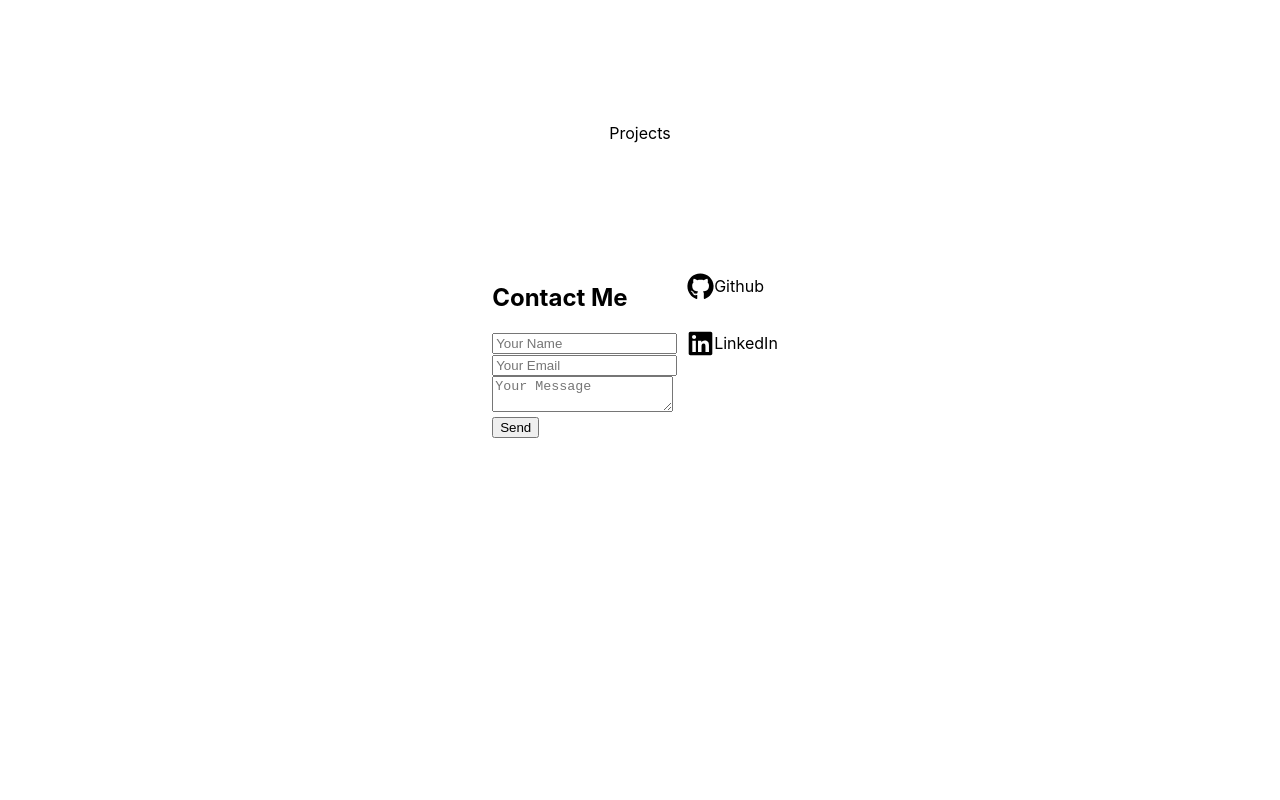
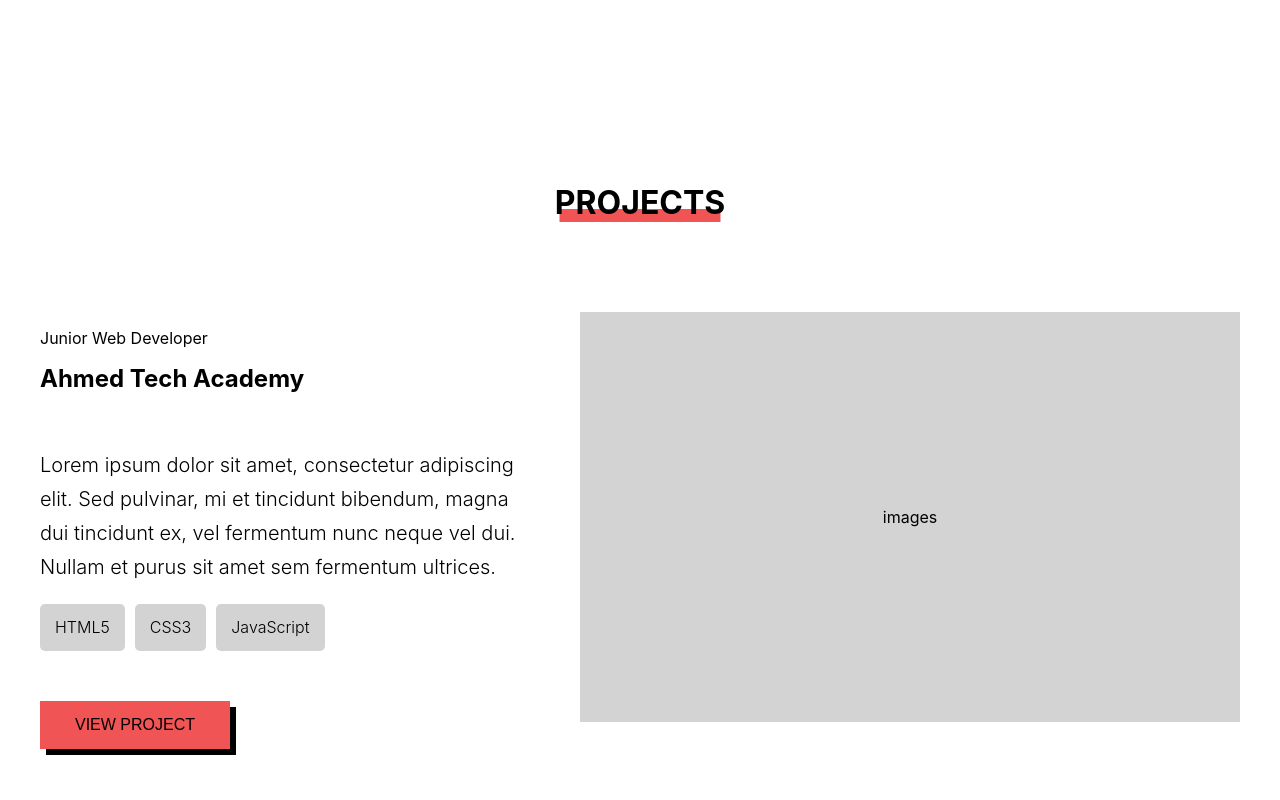
Before and after one commit to NatskiNa/Nat-portfolio-2024, a React (Create React App) app: page / in a window 1280 px wide. Shown: the part 1240-2040 px from the top of the page. Before the commit the page ends 1738 px from the top, so only its background shows below. Built offline with nearby package versions, Linux system fonts and the light colour scheme; the HTML template or start-up script is replaced by a standard one.

Commit message:
Crested ProjectData.js

```diff
--- a/src/App.css
+++ b/src/App.css
@@ -8,7 +8,7 @@
 .page-section {
   width: 100%;
   padding: 20px;
-  margin-bottom: 40px;
+  margin-bottom: 10px;
   align-items: center;
 }
 
@@ -16,6 +16,35 @@
   display: flex;
   flex-direction: column;
   padding: 20px;
+}
+
+.section-title {
+  font-size: 1.5rem;
+  font-weight: 700;
+  margin-bottom: 10px;
+  text-align: center;
+  position: relative;
+  z-index: 1;
+}
+
+.section-title::after {
+  content: '';
+  display: block;
+  width: 120px; /* ラインの幅を適切に調整 */
+  height: 9px; /* ラインの太さを設定 */
+  background-color: #f05454;
+  position: absolute;
+  bottom: 2px;
+  left: 50%; /* 左端を50%に設定 */
+  transform: translateX(-50%); /* 中央に寄せる */
+  z-index: -1;
+}
+
+.content-title {
+  font-size: 1.2rem;
+  font-weight: 700;
+  margin-bottom: 20px;
+  text-align: left;
 }
 
 @media screen and (min-width: 769px) {
@@ -26,8 +55,37 @@
     margin-bottom: 60px;
   }
 
+  .section-title {
+    font-size: 2rem;
+    margin-bottom: 50px;
+    z-index: 1;
+  }
+
+  .section-title::after {
+    content: '';
+    display: block;
+    width: 161px; /* ラインの幅を適切に調整 */
+    height: 13px; /* ラインの太さを設定 */
+    background-color: #f05454;
+    position: absolute;
+    bottom: 0px; /* タイトルの下に少し余白を持たせる */
+    left: 50%; /* 左端を50%に設定 */
+    transform: translateX(-50%); /* 中央に寄せる */
+    z-index: -1;
+  }
+
   .section-container {
-    padding: 20px;
+    display: flex;
+    flex-direction: row;
+    justify-content: space-between;
+    margin: 0 auto;
+  }
+
+  .content-title {
+    font-size: 1.5rem;
+    text-align: left;
+    margin-bottom: 30px;
+    margin-top: 0;
   }
 }
 
@@ -36,4 +94,12 @@
     width: 100%;
     max-width: 1400px;
   }
+
+  .section-container {
+    padding: 40px;
+  }
+
+  .content-title {
+    margin-bottom: 30px;
+  }
 }
--- a/src/components/pages/Projects.js
+++ b/src/components/pages/Projects.js
@@ -3,8 +3,36 @@ import './styles/Projects.css';
 
 const Projects = () => {
   return (
-    <div id="projects" className="projects-section">
-      Projects
+    <div id="projects" className="page-section">
+      <h1 className="section-title">PROJECTS</h1>
+      <div className="section-container">
+        <div className="project">
+          <p className="job-title">Junior Web Developer</p>
+          <h2 className="content-title">Ahmed Tech Academy</h2>
+          <div className="project-content">
+            <p>
+              Lorem ipsum dolor sit amet, consectetur adipiscing elit. Sed
+              pulvinar, mi et tincidunt bibendum, magna dui tincidunt ex, vel
+              fermentum nunc neque vel dui. Nullam et purus sit amet sem
+              fermentum ultrices.
+            </p>
+            <div className="skills-content">
+              <div className="skill-item">HTML5</div>
+              <div className="skill-item">CSS3</div>
+              <div className="skill-item">JavaScript</div>
+            </div>
+            <div className="button-container">
+              <a href="/NN_CV.pdf" target="_blank" rel="noopener noreferrer">
+                <button>VIEW PROJECT</button>
+              </a>
+            </div>
+          </div>
+        </div>
+
+        <div className="project-images">
+          <div className="image-container">images</div>
+        </div>
+      </div>
     </div>
   );
 };
--- a/src/components/pages/styles/About.css
+++ b/src/components/pages/styles/About.css
@@ -1,25 +1,3 @@
-.section-title {
-  font-size: 1.5rem;
-  font-weight: 700;
-  margin-bottom: 20px;
-  text-align: center;
-  position: relative;
-  z-index: 1;
-}
-
-.section-title::after {
-  content: '';
-  display: block;
-  width: 120px; /* ラインの幅を適切に調整 */
-  height: 9px; /* ラインの太さを設定 */
-  background-color: #f05454;
-  position: absolute;
-  bottom: 2px;
-  left: 50%; /* 左端を50%に設定 */
-  transform: translateX(-50%); /* 中央に寄せる */
-  z-index: -1;
-}
-
 .about,
 .skills {
   width: 100%;
@@ -27,16 +5,10 @@
 }
 
 .about-content {
+  font-size: 1.1rem;
   text-align: left;
   line-height: 1.5;
   font-weight: 300;
-}
-
-.content-title {
-  font-size: 1.2rem;
-  font-weight: 700;
-  margin-bottom: 20px;
-  text-align: center;
 }
 
 .skills-content {
@@ -81,31 +53,12 @@ button:active {
 }
 
 @media screen and (min-width: 769px) {
-  .section-container {
+  /* .section-container {
     display: flex;
     flex-direction: row;
     justify-content: space-between;
     margin: 0 auto;
-  }
-
-  .section-title {
-    font-size: 2rem;
-    margin-bottom: 50px;
-    z-index: 1;
-  }
-
-  .section-title::after {
-    content: '';
-    display: block;
-    width: 161px; /* ラインの幅を適切に調整 */
-    height: 13px; /* ラインの太さを設定 */
-    background-color: #f05454;
-    position: absolute;
-    bottom: 0px; /* タイトルの下に少し余白を持たせる */
-    left: 50%; /* 左端を50%に設定 */
-    transform: translateX(-50%); /* 中央に寄せる */
-    z-index: -1;
-  }
+  } */
 
   .about,
   .skills {
@@ -113,16 +66,9 @@ button:active {
   }
 
   .about-content {
-    font-size: 1.1rem;
+    font-size: 1.12rem;
     line-height: 1.6;
     margin-top: 50px;
-  }
-
-  .content-title {
-    font-size: 1.5rem;
-    text-align: left;
-    margin-bottom: 30px;
-    margin-top: 0;
   }
 
   .skills-content {
@@ -158,19 +104,19 @@ button:active {
     padding: 40px;
   }
 
-  .content-title {
-    margin-bottom: 30px;
-  }
-
   .about-content {
-    font-size: 1.1rem;
-    font-weight: 400;
+    font-size: 1.25rem;
+    font-weight: 300;
     line-height: 1.7;
     margin-top: 55px;
   }
 
   .skill-item {
     padding: 10px 15px;
+  }
+
+  .skills-content {
+    gap: 15px 10px;
   }
 
   .button-container {
--- a/src/components/pages/styles/Projects.css
+++ b/src/components/pages/styles/Projects.css
@@ -1,3 +1,55 @@
-.projects-section {
-  padding: 60px 20px;
+.project,
+.project-images {
+  width: 100%;
+  margin-bottom: 20px;
 }
+
+.job-title {
+  text-align: left;
+}
+
+.project-content {
+  font-size: 1.1rem;
+  text-align: left;
+  line-height: 1.5;
+  font-weight: 300;
+}
+
+@media screen and (min-width: 769px) {
+  .project-content {
+    font-size: 1.12rem;
+    line-height: 1.6;
+    margin-top: 50px;
+  }
+
+  .project {
+    width: 40%;
+  }
+
+  .project-images {
+    width: 55%;
+  }
+
+  .image-container {
+    width: 100%;
+    height: 375px; /* 画像のサイズを指定 */
+    background-color: LightGray; /* 画像のプレースホルダーとしての色 */
+    display: flex;
+    justify-content: center;
+    align-items: center;
+  }
+}
+
+@media screen and (min-width: 1025px) {
+  .project-content {
+    font-size: 1.25rem;
+    font-weight: 300;
+    line-height: 1.7;
+    margin-top: 55px;
+  }
+
+  .image-container {
+    width: 100%;
+    height: 410px; /* 画像のサイズを指定 */
+  }
+}
```
Also changed, not shown: src/components/pages/ProjectData.js (added, +53 -0 lines), src/components/pages/ProjectDetailPage.js (added, +7 -0 lines).
